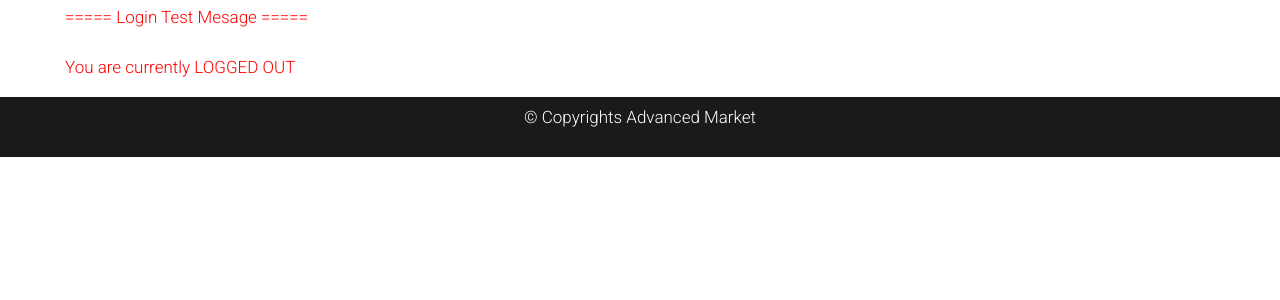
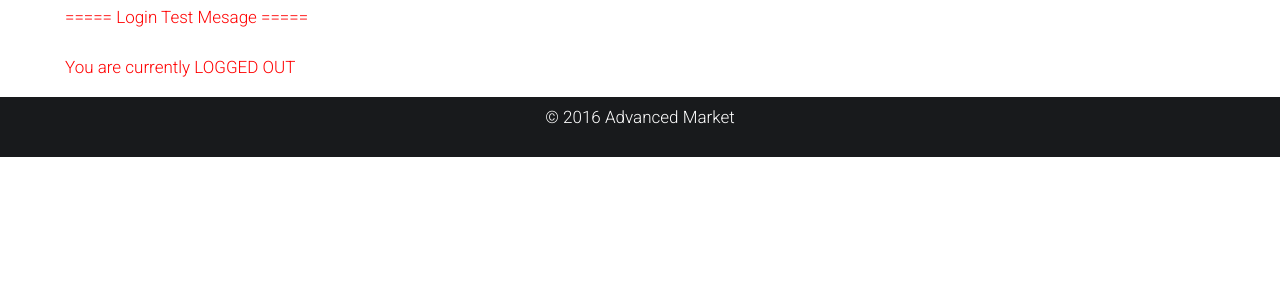
Before and after one commit to kevincsuf/AdvancedMarket, a PHP site: page /index.php in a window 1280 px wide. Shown: the part 133-433 px from the top of the page. Run offline with PHP 8.4, Linux system fonts and the light colour scheme.

Commit message:
fixed copyright notice in footer

```diff
--- a/internationaltrade/_incl_footer.php
+++ b/internationaltrade/_incl_footer.php
@@ -1,5 +1,5 @@
 <!-- Footer section start -->
  <div class="footer">
-     <p>© Copyrights Advanced Market <p>
+     <p>&copy; 2016 Advanced Market <p>
  </div>
  <!-- Footer section end -->
```
